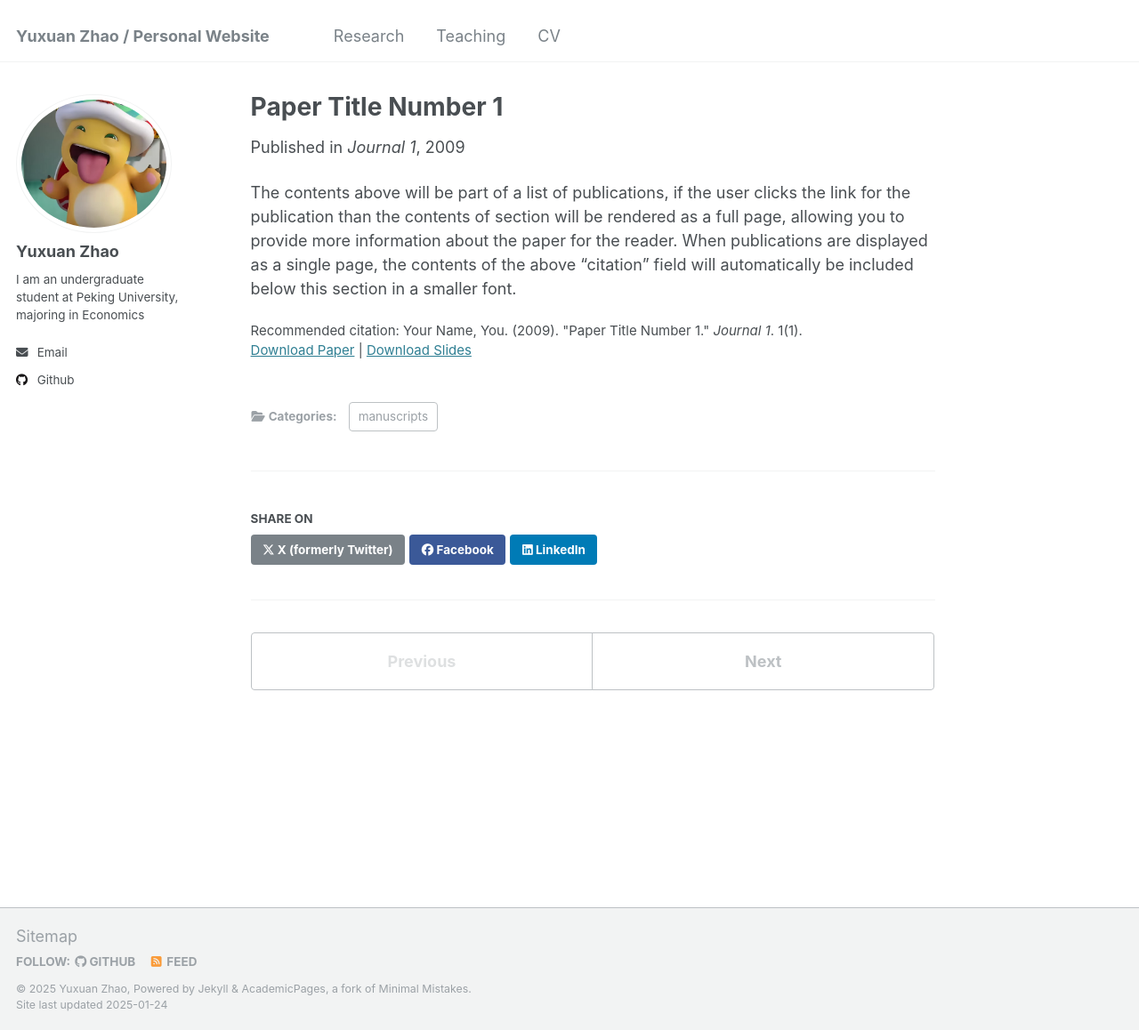
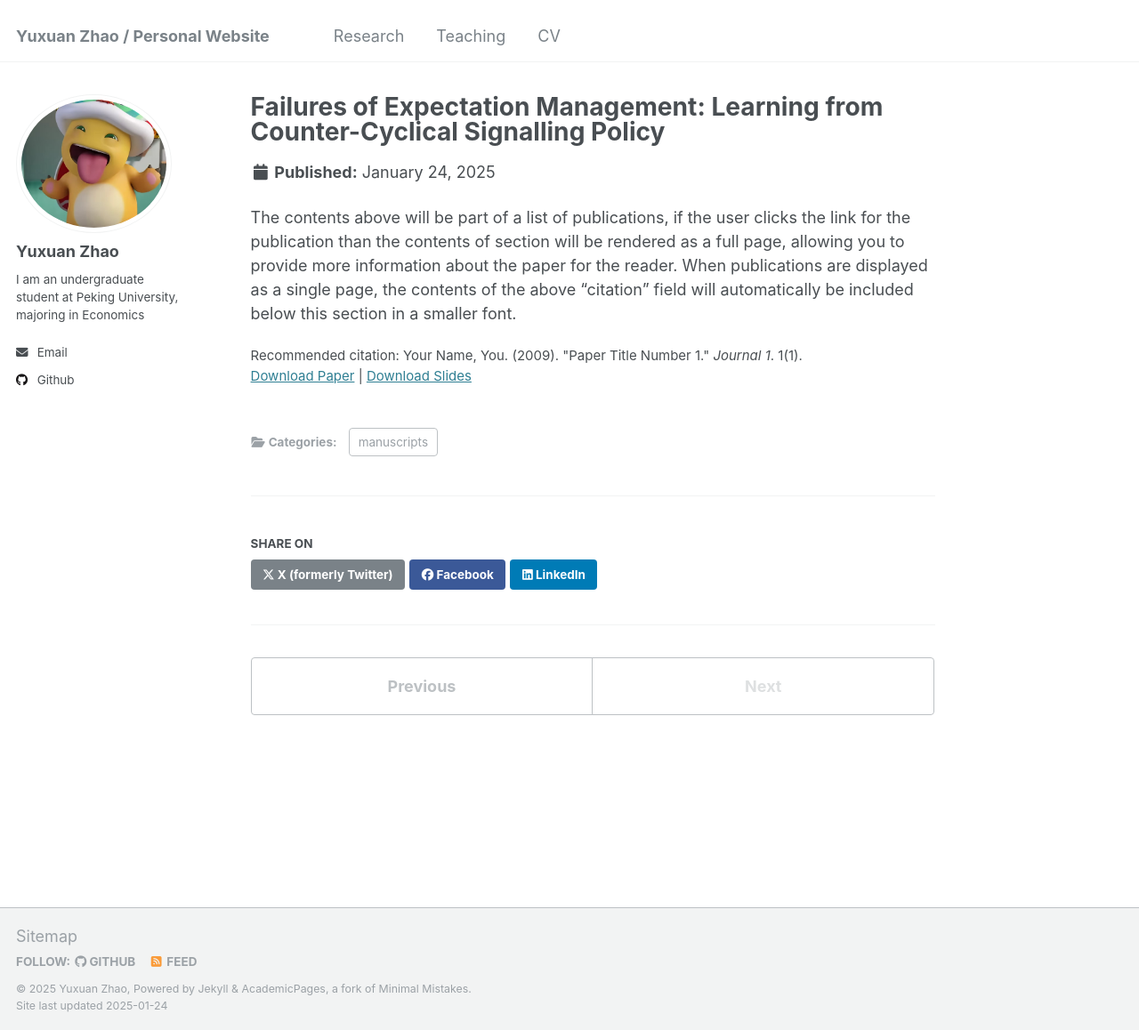
Before and after one commit to YuxuanZhao-Econ/YuxuanZhao-Econ.github.io, a Jekyll site: the page built from _publications/2009-10-01-paper-title-number-1.md, in a window 1280 px wide and 1158 px high. Shown: the whole window at 89% size. Built offline with Jekyll 4.4.1, drawn with Linux system fonts in a browser that asks for light colours.

Commit message:
Update 2009-10-01-paper-title-number-1.md

```diff
--- a/_publications/2009-10-01-paper-title-number-1.md
+++ b/_publications/2009-10-01-paper-title-number-1.md
@@ -1,11 +1,10 @@
 ---
-title: "Paper Title Number 1"
+title: "Failures of Expectation Management: Learning from Counter-Cyclical Signalling Policy"
 collection: publications
 category: manuscripts
 permalink: /publication/2009-10-01-paper-title-number-1
 excerpt: 'This paper is about the number 1. The number 2 is left for future work.'
-date: 2009-10-01
-venue: 'Journal 1'
+date: 2025-01-24
 slidesurl: 'http://academicpages.github.io/files/slides1.pdf'
 paperurl: 'http://academicpages.github.io/files/paper1.pdf'
 citation: 'Your Name, You. (2009). &quot;Paper Title Number 1.&quot; <i>Journal 1</i>. 1(1).'
```
